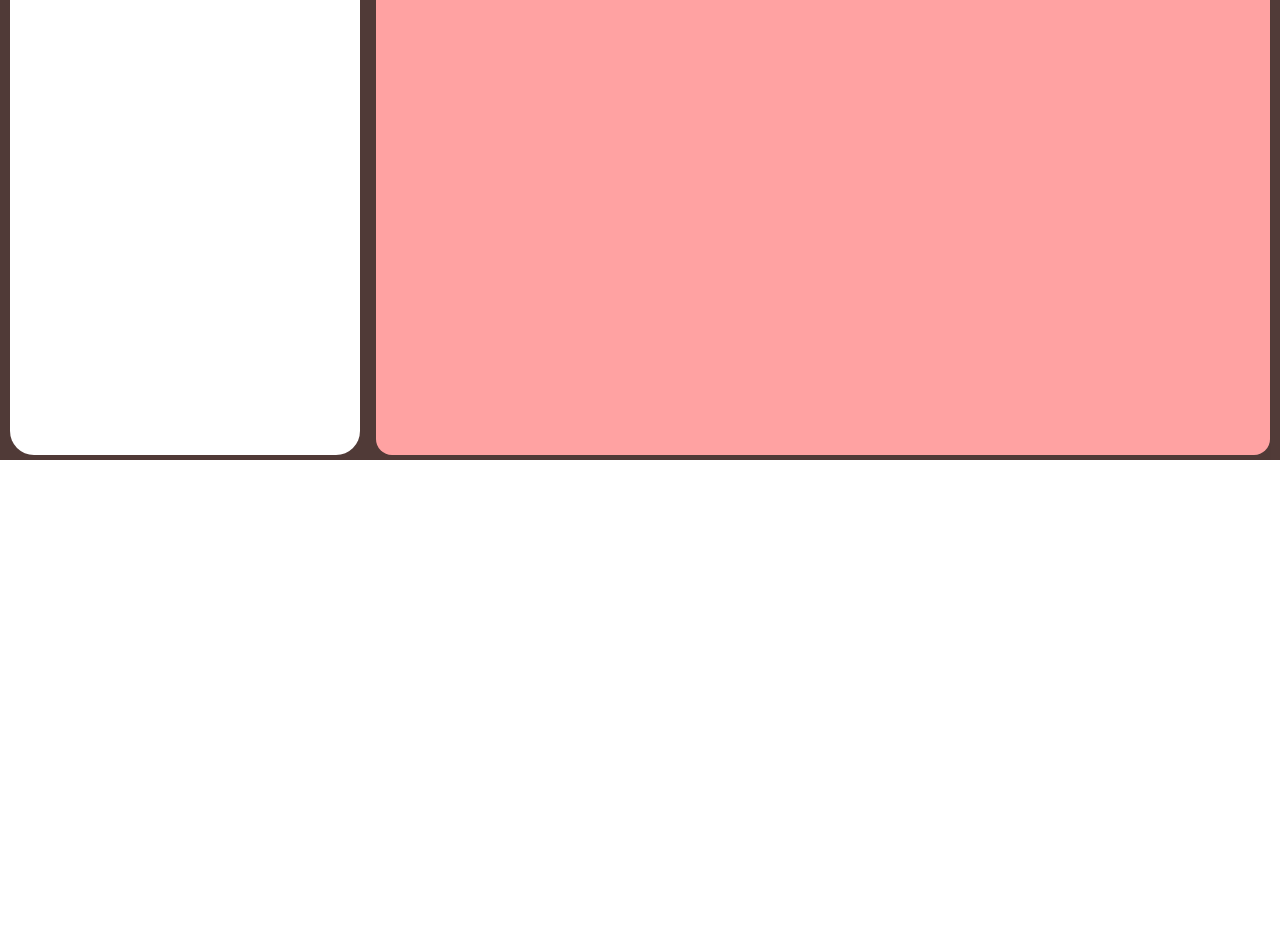
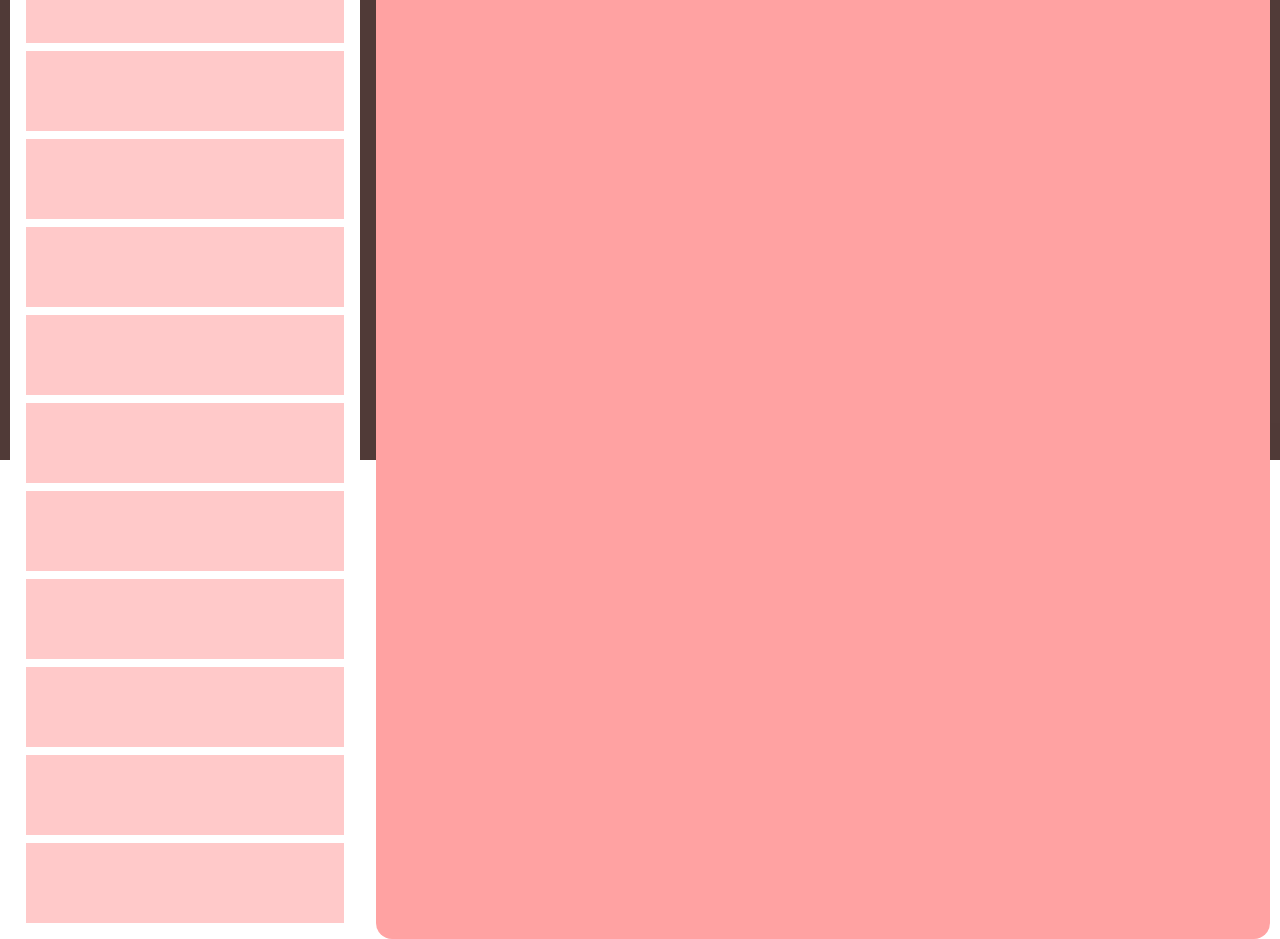
Before and after one commit to OuchaneSiham/final_project, a React app in the folder frontend/: page /Chat in a window 1280 px wide. Shown: the part 340-1279 px from the top of the page. Before the commit the page ends 800 px from the top, so only its background shows below. Built offline with nearby package versions, Linux system fonts and the light colour scheme; the HTML template or start-up script is replaced by a standard one.

Commit message:
adding place holders inside the sidebar of conversations for friends

```diff
--- a/frontend/src/components/chatSideBar/ChatList.jsx
+++ b/frontend/src/components/chatSideBar/ChatList.jsx
@@ -1,7 +1,6 @@
 import chatIcone from '/Users/ochangli/Desktop/tictactoe/frontend/src/assets/icons/chatIcone.png';
 import face from '/Users/ochangli/Desktop/tictactoe/frontend/src/assets/images/face.jpg';
-import Search from "../../components/UI/Search";
-
+import Contacts from './Contacts';
 
 export default function ChatList()
 {
@@ -22,8 +21,19 @@ export default function ChatList()
             </div>
 
             {/* Converstaions */}
-            <div className='flex-1 bg-white rounded-b-3xl rounded-r-3xl '>
-
+            <div className='flex-1 flex flex-col bg-white rounded-b-3xl rounded-r-3xl p-[16px] gap-2'>
+                <Contacts />
+                <Contacts />
+                <Contacts />
+                <Contacts />
+                <Contacts />
+                <Contacts />
+                <Contacts />
+                <Contacts />
+                <Contacts />
+                <Contacts />
+                <Contacts />
+                <Contacts />
             </div>
         </div>
     );
--- /dev/null
+++ b/frontend/src/components/chatSideBar/Contacts.jsx
@@ -0,0 +1,13 @@
+
+
+export default function Contacts()
+{
+    return(
+        <div className="flex gap-[12px] h-[80px] bg-red-200 hover:bg-[#2a2a2a]/20 ">
+            {/* avatar */}
+            <div>
+
+            </div>
+        </div>
+    );
+}
```
